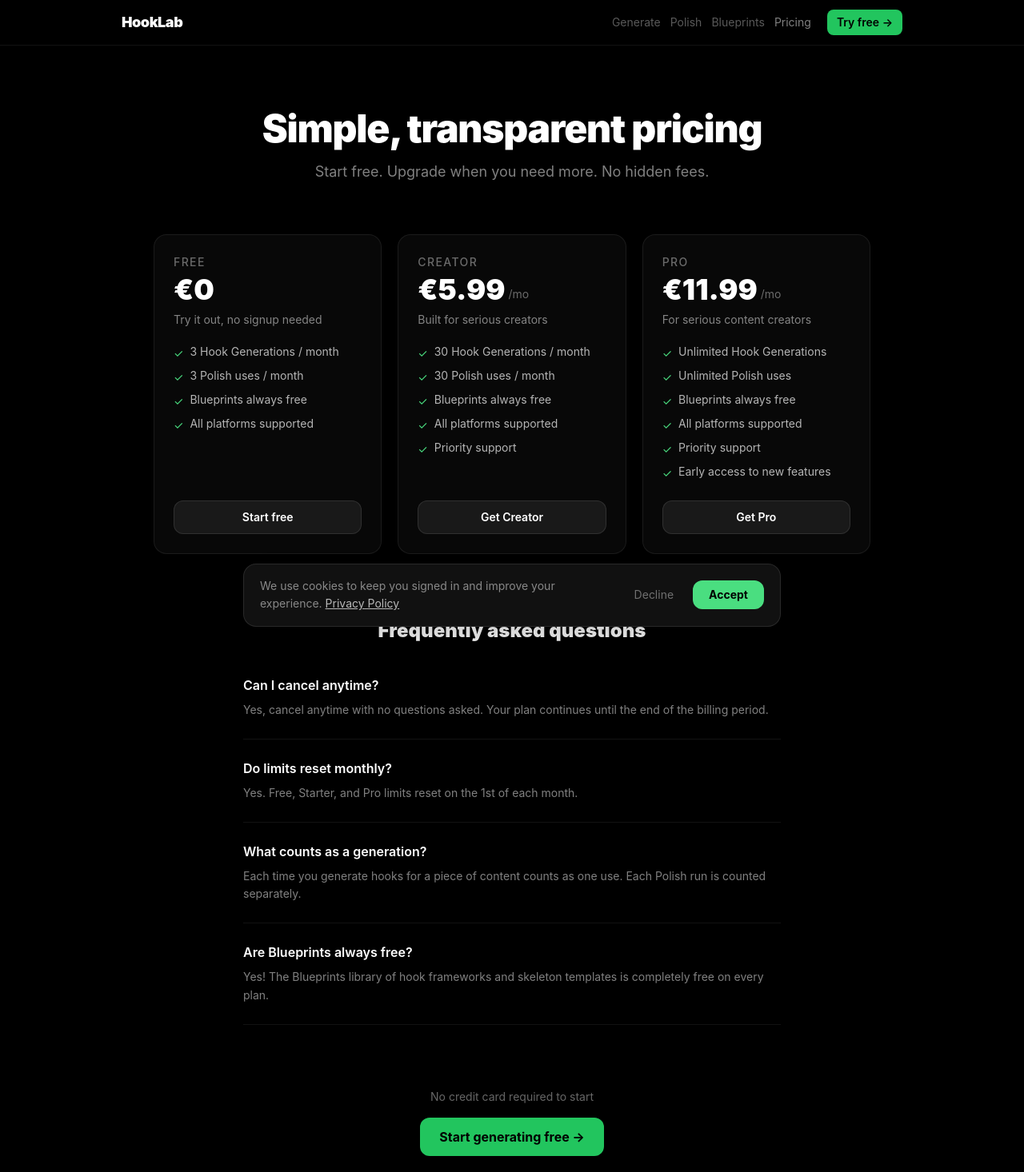
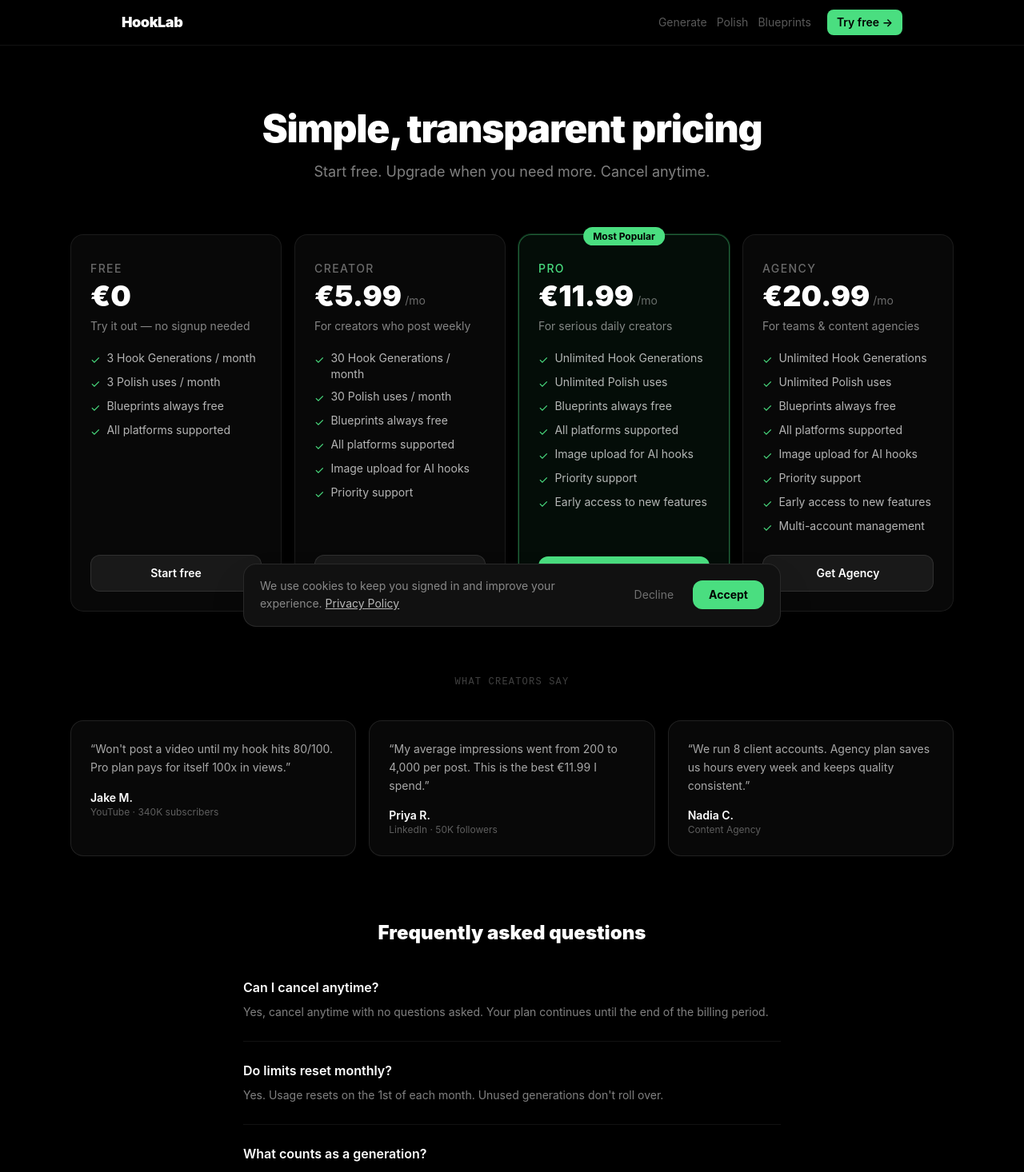
Before and after one commit to sanadkam/Hook-Generator-, a Next.js app in the folder viral-hook-tester/: page /pricing in a window 1280 px wide. Shown: the top 1466 px of the page at 80% size. Built offline with nearby package versions, Linux system fonts and the light colour scheme; no server answers.

Commit message:
Update pricing.js

```diff
--- a/viral-hook-tester/pages/pricing.js
+++ b/viral-hook-tester/pages/pricing.js
@@ -3,14 +3,13 @@ import Link from 'next/link';
 import { useState, useContext } from 'react';
 import { useRouter } from 'next/router';
 import { AuthContext } from '../lib/AuthContext';
-import { supabase } from '../lib/supabase';
 
 const PLANS = [
   {
     name: 'Free',
-    price: '&#8364;0',
+    price: '€0',
     period: '',
-    description: 'Try it out, no signup needed',
+    description: 'Try it out — no signup needed',
     features: [
       '3 Hook Generations / month',
       '3 Polish uses / month',
@@ -24,14 +23,15 @@ const PLANS = [
   },
   {
     name: 'Creator',
-    price: '&#8364;5.99',
+    price: '€5.99',
     period: '/mo',
-    description: 'Built for serious creators',
+    description: 'For creators who post weekly',
     features: [
       '30 Hook Generations / month',
       '30 Polish uses / month',
       'Blueprints always free',
       'All platforms supported',
+      'Image upload for AI hooks',
       'Priority support',
     ],
     cta: 'Get Creator',
@@ -41,96 +41,93 @@ const PLANS = [
   },
   {
     name: 'Pro',
-    price: '&#8364;11.99',
+    price: '€11.99',
     period: '/mo',
-    description: 'For serious content creators',
+    description: 'For serious daily creators',
+    badge: 'Most Popular',
     features: [
       'Unlimited Hook Generations',
       'Unlimited Polish uses',
       'Blueprints always free',
       'All platforms supported',
+      'Image upload for AI hooks',
       'Priority support',
       'Early access to new features',
     ],
     cta: 'Get Pro',
     ctaHref: null,
     plan: 'pro',
+    highlight: true,
+  },
+  {
+    name: 'Agency',
+    price: '€20.99',
+    period: '/mo',
+    description: 'For teams & content agencies',
+    features: [
+      'Unlimited Hook Generations',
+      'Unlimited Polish uses',
+      'Blueprints always free',
+      'All platforms supported',
+      'Image upload for AI hooks',
+      'Priority support',
+      'Early access to new features',
+      'Multi-account management',
+    ],
+    cta: 'Get Agency',
+    ctaHref: null,
+    plan: 'agency',
     highlight: false,
   },
 ];
 
-const FAQS = [
-  {
-    q: 'Can I cancel anytime?',
-    a: 'Yes, cancel anytime with no questions asked. Your plan continues until the end of the billing period.',
-  },
-  {
-    q: 'Do limits reset monthly?',
-    a: 'Yes. Free, Starter, and Pro limits reset on the 1st of each month.',
-  },
-  {
-    q: 'What counts as a generation?',
-    a: 'Each time you generate hooks for a piece of content counts as one use. Each Polish run is counted separately.',
-  },
-  {
-    q: 'Are Blueprints always free?',
-    a: 'Yes! The Blueprints library of hook frameworks and skeleton templates is completely free on every plan.',
-  },
+const TESTIMONIALS = [
+  { name: "Jake M.", role: "YouTube · 340K subscribers", text: "Won't post a video until my hook hits 80/100. Pro plan pays for itself 100x in views." },
+  { name: "Priya R.", role: "LinkedIn · 50K followers", text: "My average impressions went from 200 to 4,000 per post. This is the best €11.99 I spend." },
+  { name: "Nadia C.", role: "Content Agency", text: "We run 8 client accounts. Agency plan saves us hours every week and keeps quality consistent." },
 ];
 
-function PlanButton({ plan, highlight }) {
+const FAQS = [
+  { q: 'Can I cancel anytime?', a: 'Yes, cancel anytime with no questions asked. Your plan continues until the end of the billing period.' },
+  { q: 'Do limits reset monthly?', a: 'Yes. Usage resets on the 1st of each month. Unused generations don\'t roll over.' },
+  { q: 'What counts as a generation?', a: 'Each time you generate hooks for a piece of content counts as one use. Each Polish run is counted separately.' },
+  { q: 'Are Blueprints always free?', a: 'Yes. The Blueprints library is completely free on every plan, forever.' },
+  { q: 'Can I upgrade or downgrade?', a: 'Yes. You can change your plan at any time from your account settings. Changes take effect at the next billing cycle.' },
+];
+
+function PlanButton({ plan }) {
   const { session } = useContext(AuthContext);
   const router = useRouter();
   const [loading, setLoading] = useState(false);
 
-  // Free plan
   if (!plan.plan) {
     return (
-      <Link
-        href={plan.ctaHref}
-        className="block text-center py-2.5 rounded-xl text-sm font-semibold transition-colors bg-white/[0.07] hover:bg-white/[0.12] text-white border border-white/[0.1]"
-      >
+      <Link href={plan.ctaHref} className={`block text-center py-3 rounded-xl text-sm font-semibold transition-colors ${plan.highlight ? 'bg-green-400 hover:bg-green-300 text-black' : 'bg-white/[0.07] hover:bg-white/[0.12] text-white border border-white/[0.1]'}`}>
         {plan.cta}
       </Link>
     );
   }
 
-  // Paid plan
   const handleCheckout = async () => {
-    if (!session) {
-      router.push('/login?redirect=/pricing');
-      return;
-    }
+    if (!session) { router.push('/login?redirect=/pricing'); return; }
     setLoading(true);
     try {
-      const token = session.access_token;
       const res = await fetch('/api/create-checkout-session', {
         method: 'POST',
-        headers: {
-          'Content-Type': 'application/json',
-          Authorization: `Bearer ${token}`,
-        },
+        headers: { 'Content-Type': 'application/json', Authorization: `Bearer ${session.access_token}` },
         body: JSON.stringify({ plan: plan.plan }),
       });
       const data = await res.json();
-      if (!res.ok) {
-        alert(data.error || 'Something went wrong. Please try again.');
-        setLoading(false);
-        return;
-      }
+      if (!res.ok) { alert(data.error || 'Something went wrong. Please try again.'); setLoading(false); return; }
       window.location.href = data.url;
-    } catch (err) {
-      console.error('Checkout error:', err);
-      alert('Something went wrong. Please try again.');
-      setLoading(false);
-    }
+    } catch { alert('Something went wrong. Please try again.'); setLoading(false); }
   };
 
   return (
     <button
       onClick={handleCheckout}
       disabled={loading}
-      className="block w-full text-center py-2.5 rounded-xl text-sm font-semibold transition-colors cursor-pointer disabled:opacity-50 bg-white/[0.07] hover:bg-white/[0.12] text-white border border-white/[0.1]"
+      className={`block w-full text-center py-3 rounded-xl text-sm font-semibold transition-colors cursor-pointer disabled:opacity-50 ${plan.highlight ? 'bg-green-400 hover:bg-green-300 text-black' : 'bg-white/[0.07] hover:bg-white/[0.12] text-white border border-white/[0.1]'}`}
     >
       {loading ? 'Redirecting...' : plan.cta}
     </button>
@@ -142,48 +139,47 @@ export default function Pricing() {
     <div className="min-h-screen bg-black text-white">
       <Head>
         <title>Pricing | HookLab</title>
-        <meta name="description" content="Simple, transparent pricing for HookLab." />
+        <meta name="description" content="Start free. Upgrade when you need more. HookLab plans start at €5.99/month with unlimited hooks, image upload, and priority support." />
         <link rel="icon" href="/favicon.ico" />
       </Head>
 
       {/* Nav */}
       <nav className="sticky top-0 z-40 bg-black/80 backdrop-blur border-b border-white/[0.07]">
         <div className="max-w-5xl mx-auto px-4 sm:px-6 h-14 flex items-center justify-between">
-          <Link href="/" className="text-lg font-black tracking-tight hover:text-white/80 transition-colors">
-            HookLab
-          </Link>
+          <Link href="/" className="text-lg font-black tracking-tight hover:text-white/80 transition-colors">HookLab</Link>
           <div className="flex items-center gap-3">
             <Link href="/generate" className="hidden sm:block text-sm text-white/35 hover:text-white/65 transition-colors">Generate</Link>
             <Link href="/polish" className="hidden sm:block text-sm text-white/35 hover:text-white/65 transition-colors">Polish</Link>
             <Link href="/blueprints" className="hidden sm:block text-sm text-white/35 hover:text-white/65 transition-colors">Blueprints</Link>
-            <Link href="/pricing" className="text-sm text-white/50 hover:text-white transition-colors">Pricing</Link>
-            <Link href="/generate" className="ml-2 px-3 py-1.5 bg-green-500 hover:bg-green-400 text-black text-sm font-semibold rounded-lg transition-colors">Try free &#8594;</Link>
+            <Link href="/generate" className="ml-2 px-3 py-1.5 bg-green-400 hover:bg-green-300 text-black text-sm font-semibold rounded-lg transition-colors">Try free &rarr;</Link>
           </div>
         </div>
       </nav>
 
       <main className="max-w-6xl mx-auto px-4 sm:px-6 py-20">
+
         {/* Header */}
         <div className="text-center mb-16">
-          <h1 className="text-4xl sm:text-5xl font-black tracking-tight mb-4">
-            Simple, transparent pricing
-          </h1>
-          <p className="text-white/50 text-lg max-w-xl mx-auto">
-            Start free. Upgrade when you need more. No hidden fees.
-          </p>
+          <h1 className="text-4xl sm:text-5xl font-black tracking-tight mb-4">Simple, transparent pricing</h1>
+          <p className="text-white/50 text-lg max-w-xl mx-auto">Start free. Upgrade when you need more. Cancel anytime.</p>
         </div>
 
         {/* Plans grid */}
-        <div className="grid grid-cols-1 sm:grid-cols-3 gap-5 mb-20 max-w-4xl mx-auto">
+        <div className="grid grid-cols-1 sm:grid-cols-2 lg:grid-cols-4 gap-4 mb-20">
           {PLANS.map(plan => (
             <div
               key={plan.name}
-              className="relative rounded-2xl border p-6 flex flex-col bg-white/[0.03] border-white/[0.08]"
+              className={`relative rounded-2xl border p-6 flex flex-col ${plan.highlight ? 'bg-green-400/[0.06] border-green-400/40 ring-1 ring-green-400/20' : 'bg-white/[0.03] border-white/[0.08]'}`}
             >
-              <div className="mb-5">
-                <p className="text-sm text-white/40 font-medium uppercase tracking-widest mb-1">{plan.name}</p>
+              {plan.badge && (
+                <div className="absolute -top-3 left-1/2 -translate-x-1/2">
+                  <span className="bg-green-400 text-black text-xs font-bold px-3 py-1 rounded-full whitespace-nowrap">{plan.badge}</span>
+                </div>
+              )}
+              <div className="mb-5 mt-2">
+                <p className={`text-sm font-medium uppercase tracking-widest mb-1 ${plan.highlight ? 'text-green-400' : 'text-white/40'}`}>{plan.name}</p>
                 <div className="flex items-end gap-1 mb-2">
-                  <span className="text-4xl font-black" dangerouslySetInnerHTML={{ __html: plan.price }} />
+                  <span className="text-4xl font-black">{plan.price}</span>
                   {plan.period && <span className="text-white/40 text-sm mb-1">{plan.period}</span>}
                 </div>
                 <p className="text-sm text-white/50">{plan.description}</p>
@@ -191,18 +187,34 @@ export default function Pricing() {
               <ul className="space-y-2 mb-6 flex-1">
                 {plan.features.map(f => (
                   <li key={f} className="flex items-start gap-2 text-sm text-white/70">
-                    <span className="text-green-400 mt-0.5 shrink-0">&#10003;</span>
+                    <span className={`mt-0.5 shrink-0 ${plan.highlight ? 'text-green-400' : 'text-green-400'}`}>✓</span>
                     {f}
                   </li>
                 ))}
               </ul>
-              <PlanButton plan={plan} highlight={plan.highlight} />
+              <PlanButton plan={plan} />
             </div>
           ))}
         </div>
 
+        {/* Testimonials */}
+        <div className="mb-20">
+          <p className="text-xs font-mono tracking-widest text-white/25 text-center mb-10">WHAT CREATORS SAY</p>
+          <div className="grid grid-cols-1 md:grid-cols-3 gap-4">
+            {TESTIMONIALS.map((t, i) => (
+              <div key={i} className="bg-white/[0.03] border border-white/10 rounded-2xl p-6">
+                <p className="text-white/65 text-sm leading-relaxed mb-4">&ldquo;{t.text}&rdquo;</p>
+                <div>
+                  <p className="text-white text-sm font-semibold">{t.name}</p>
+                  <p className="text-white/35 text-xs">{t.role}</p>
+                </div>
+              </div>
+            ))}
+          </div>
+        </div>
+
         {/* FAQ */}
-        <div className="max-w-2xl mx-auto">
+        <div className="max-w-2xl mx-auto mb-20">
           <h2 className="text-2xl font-black text-center mb-10">Frequently asked questions</h2>
           <div className="space-y-6">
             {FAQS.map(faq => (
@@ -215,16 +227,14 @@ export default function Pricing() {
         </div>
 
         {/* Bottom CTA */}
-        <div className="text-center mt-20">
+        <div className="text-center">
           <p className="text-white/40 text-sm mb-4">No credit card required to start</p>
-          <Link
-            href="/generate"
-            className="inline-flex items-center gap-2 px-6 py-3 bg-green-500 hover:bg-green-400 text-black font-bold rounded-xl transition-colors"
-          >
-            Start generating free &#8594;
+          <Link href="/generate" className="inline-flex items-center gap-2 px-6 py-3 bg-green-400 hover:bg-green-300 text-black font-bold rounded-xl transition-colors">
+            &#9889; Start generating free &rarr;
           </Link>
         </div>
+
       </main>
     </div>
   );
-                }
+}
```
